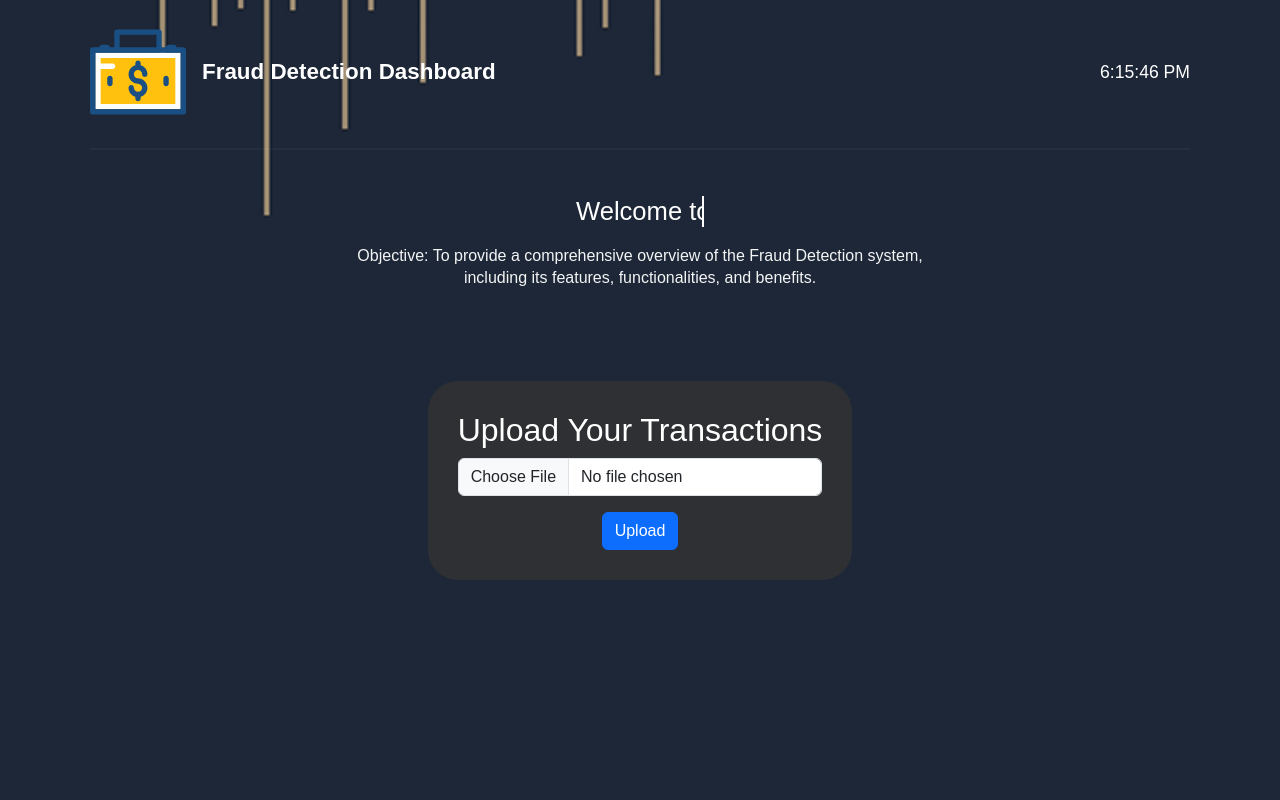
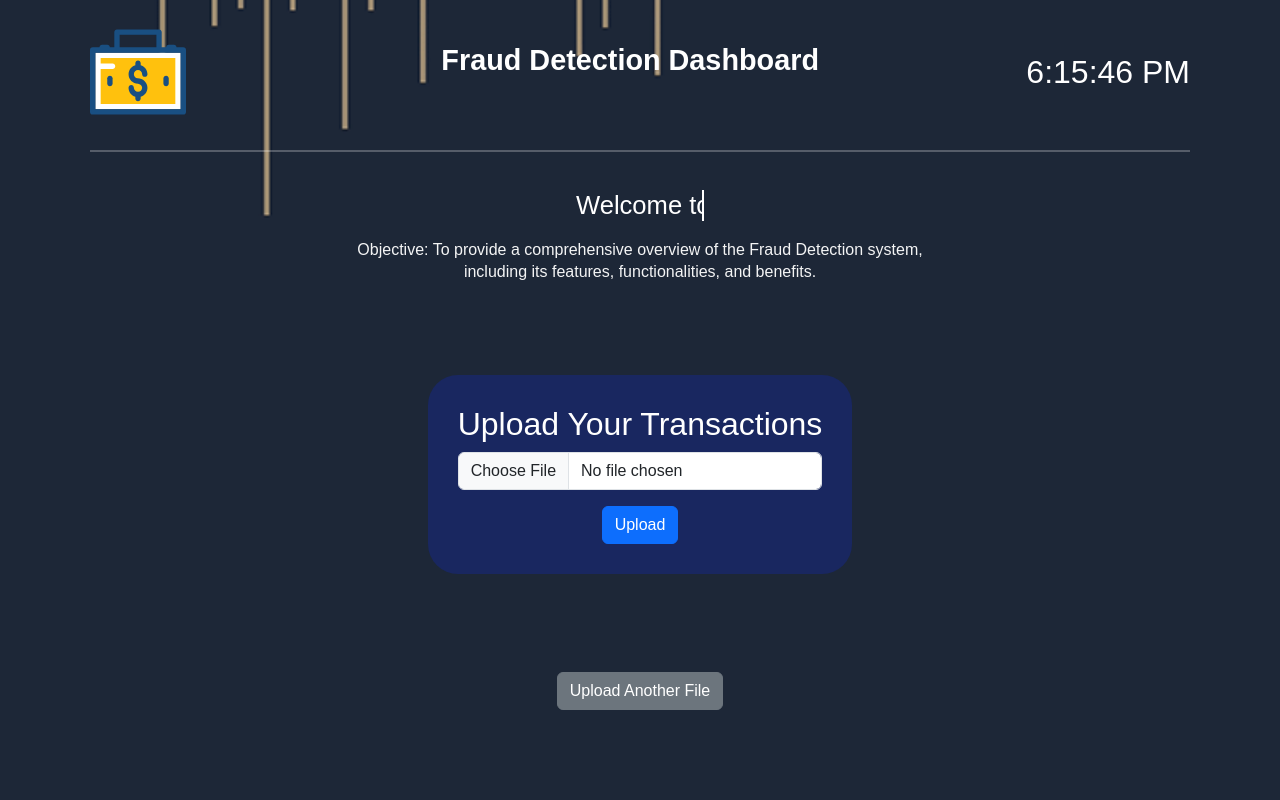
Before and after one commit to AxelJaquez21/Fraud-Detection-Dashboard1, a Flask app: page / in a window 1280 px wide. Run offline with Flask 3, Linux system fonts and the light colour scheme.

Commit message:
tittle fixed

```diff
--- a/templates/upload.html
+++ b/templates/upload.html
@@ -18,11 +18,12 @@
             --radius: 24px;
         }
 
+        *{box-sizing:border-box}
 
-        *{box-sizing:border-box}
         html,body{height:100%;margin:0;font-family:Arial,Helvetica,sans-serif;color:var(--text)}
+
         body{
-            background: center/cover no-repeat url('{{ url_for("static", filename="pictures/bg1.gif") }}');
+            background: center/cover url('{{ url_for("static", filename="pictures/bg1.gif") }}');
             display:flex;
             flex-direction:column;
             align-items:center;
@@ -30,7 +31,7 @@
             padding:24px;
         }
         .form-container {
-            background-color: rgba(50,50,50,0.8);
+            background-color: rgba(24, 39, 107, 0.8);
             padding: 30px;
             border-radius: 30px;
             max-width: 700px;
@@ -41,14 +42,18 @@
             display: none;
             margin-top: 50px;
         }
+
           /* Layout container */
         .page {
             width:100%;
             max-width:1100px;
             display:flex;
             flex-direction:column;
-            gap:28px;
+            gap:20px;
             align-items:center;
+            text-align: center;
+            justify-content: center;
+            position: relative;
         }
 
         /* Header */
@@ -57,30 +62,37 @@
             display:flex;
             align-items:center;
             justify-content:space-between;
-            gap:16px;
+            gap:5px;
         }
         .brand {
             display:flex;
             align-items:center;
-            gap:16px;
+            text-align: center;
+            position: relative;
         }
         .brand img{ width:96px; height:auto; display:block }
         .brand h1{
-            font-size:1.4rem;
+            font-size:1.8rem;
             margin:0;
-            line-height:1.1;
-            font-weight:700;
+            font-weight:600;
+            line-height:1.2;
+            color: var(--text);
+            left: 30%;
+            transform: translateX(30%);
+            position: relative;
+
         }
+
         #current-time{
-            font-size:1.1rem;
+            font-size:2rem;
         }
 
         hr.divider{
-            width:100%;
-            height:2px;
-            border:0;
-            background:rgba(255,255,255,0.12);
-            margin:0;
+            border: 0;
+            height: 2px;
+            background: #fff;
+            margin: 10px auto 0;
+            width: 100%;
         }
 
         /* Hero / intro */
@@ -114,7 +126,7 @@
         <header>
             <div class="brand">
                 <img src="{{ url_for('static', filename='pictures/logo2.svg') }}" alt="Logo">
-                <h1>Fraud Detection Dashboard</h1>
+                <h1 class="mb-4 text-center">Fraud Detection Dashboard</h1>
             </div>
             <div id="current-time" aria-live="polite"></div>
         </header>
@@ -158,6 +170,10 @@
         </thead>
         <tbody></tbody>
     </table>
+</div>
+<!-- Upload Another File Button -->
+<div class="mt-4 text-center">
+    <a href="/" class="btn btn-secondary">Upload Another File</a>
 </div>
 
 <script>
```
